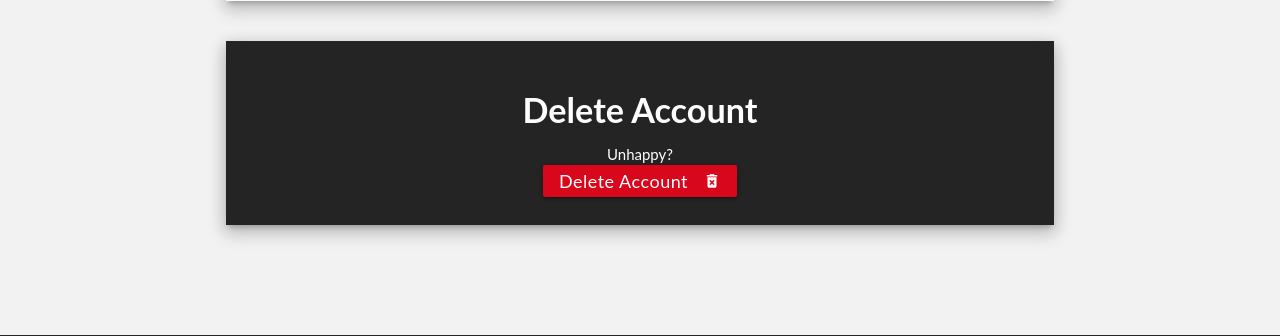
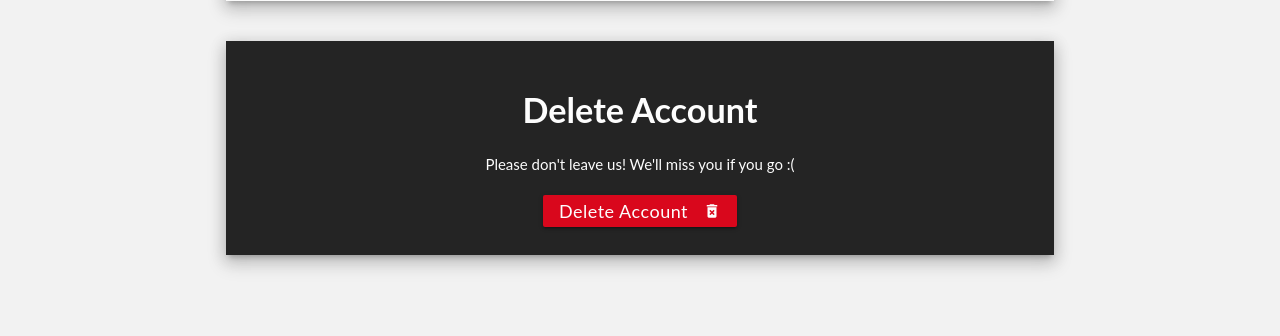
Before and after one commit to jujubean22/chef_app, a Rails app: page /users/edit in a window 1280 px wide. Shown: the part 1349-1685 px from the top of the page. Run offline with Rails 7, Linux system fonts and the light colour scheme; a user stored in the database is signed in; style sheets or scripts are compiled from the project's sources; parts of the project's set-up code (start-up, migrations or seed data) failed here and were passed over.

Commit message:
moved rendered error message outside of form

```diff
--- a/app/views/my_devise/registrations/edit.html.erb
+++ b/app/views/my_devise/registrations/edit.html.erb
@@ -6,8 +6,8 @@
   </div>
   <div class="edit-form z-depth-3">
     <h4 class="text-black-dark text-bold">Update Account</h4><br />
+    <%= render "devise/shared/error_messages", resource: resource %>
     <%= form_for(resource, as: resource_name, url: registration_path(resource_name), html: { method: :put }) do |f| %>
-      <%= render "devise/shared/error_messages", resource: resource %>
 
       <div class="field">
         <%= f.label :email, class: "label" %><br />
@@ -59,7 +59,8 @@
   <div class="delete-form z-depth-3">
     <h4 class="text-white text-bold">Delete Account</h4>
 
-    <span class="text-white">Unhappy?</span>
+    <span class="text-white" style="margin-top: 10px; margin-bottom: 20px;">Please don't leave us! We'll miss you if you go :(</span>
+
     <%= link_to registration_path(resource_name), data: { confirm: "Are you sure?" }, method: :delete, class: "waves-effect waves-light btn-small btn-cancel" do %>
       <i class="material-icons right">delete_forever</i> Delete Account
     <% end %>
```
